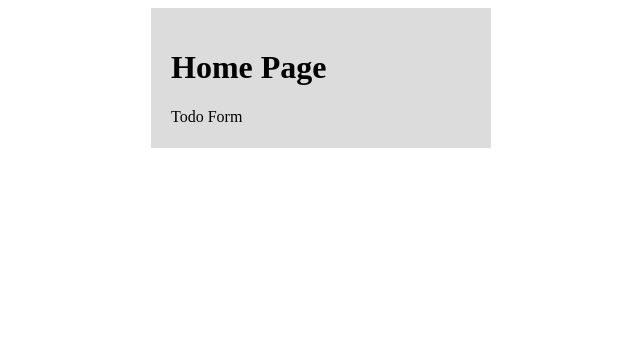
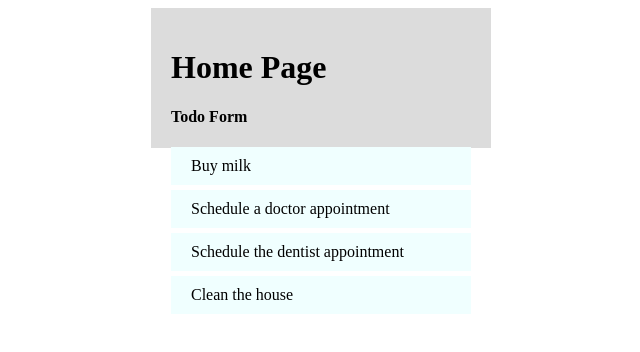
Before and after one commit to ocalvet/learning-vuejs, a Vue app: page / in a window 1280 px wide. Shown: the top 352 px of the page, without its empty margins (249-889 px from the left). Built offline with nearby package versions, Linux system fonts and the light colour scheme.

Commit message:
Add todos to the todo form

```diff
--- a/src/components/TodoForm/TodoForm.js
+++ b/src/components/TodoForm/TodoForm.js
@@ -1,6 +1,27 @@
 export default {
   name: 'TodoForm',
-  props: {
-    todos: Array,
-  },
+  // props: {
+  //   todos: Array,
+  // },
+  data: () => {
+    return {
+      todos: [{
+        title: "Buy milk",
+        date: new Date(),
+        completed: false,
+      },{
+        title: "Schedule a doctor appointment",
+        date: new Date(),
+        completed: false,
+      },{
+        title: "Schedule the dentist appointment",
+        date: new Date(),
+        completed: false,
+      },{
+        title: "Clean the house",
+        date: new Date(),
+        completed: false,
+      }]
+    };
+  }
 };
--- a/src/components/TodoForm/TodoForm.vue
+++ b/src/components/TodoForm/TodoForm.vue
@@ -1,7 +1,18 @@
 <template>
   <div>
-    Todo Form
+    <h4>Todo Form</h4>
+    <div class="todo-item" v-for="(todo, i) in todos" :key="i">{{ todo.title }}</div>
   </div>
 </template>
 
 <script src="./TodoForm.js"></script>
+<style>
+.todo-item {
+  padding: 10px 20px;
+  background-color: azure;
+  margin-bottom: 5px;
+}
+.todo-item:hover {
+  background-color: bisque;
+}
+</style>
```
